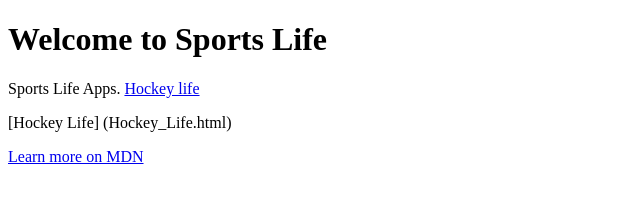
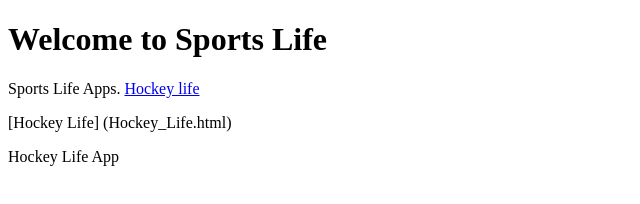
Before and after one commit to vo1d3dtesting/Sports_Life, a plain HTML site: page index.html in a window 1280 px wide. Shown: the whole page, without its empty margins (0-640 px from the left). Drawn offline with Linux system fonts and the light colour scheme.

Commit message:
Update index.html

```diff
--- a/index.html
+++ b/index.html
@@ -9,6 +9,7 @@
     <h1>Welcome to Sports Life</h1>
     <p>Sports Life Apps. <a href="pages/Hockey_Life.html ">Hockey life</a></p>
 <p>[Hockey Life] (Hockey_Life.html) <p>
-    <a href="https://developer.mozilla.org">Learn more on MDN</a>
+    <a
+herf="Hockey_Life.html">Hockey Life App</a>
 </body>
 </html>
```
